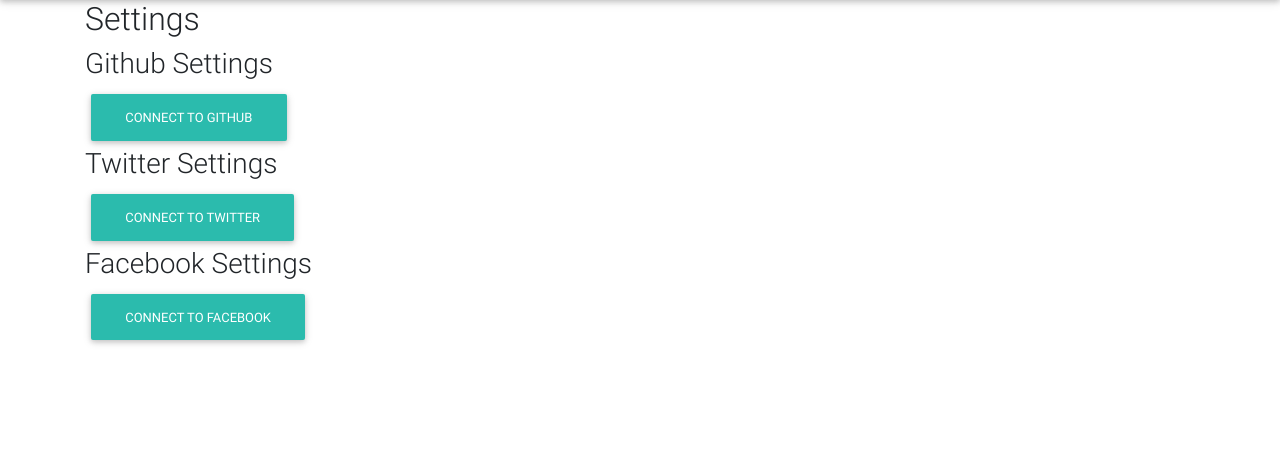
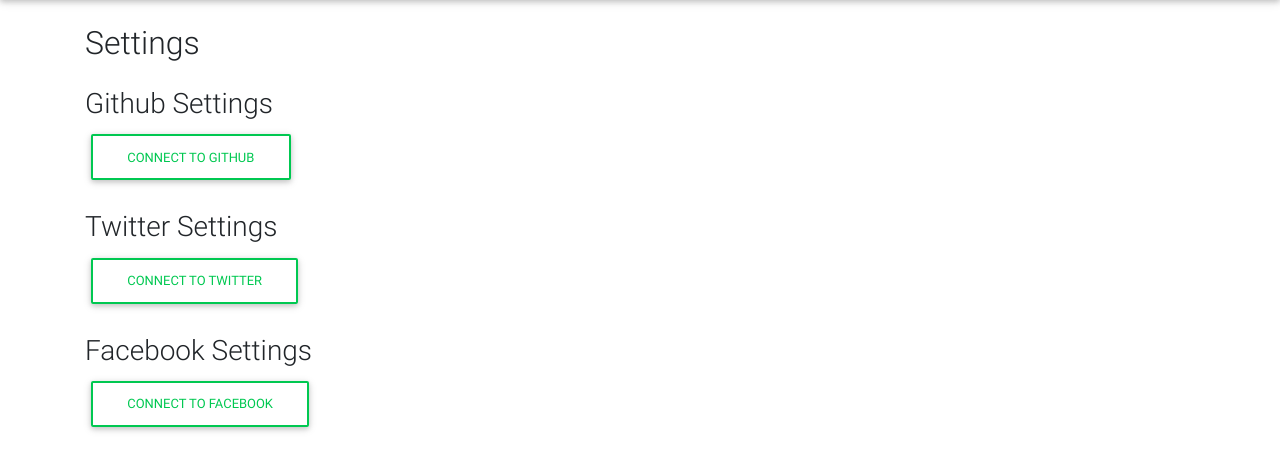
Before and after one commit to Alexmhack/django_oauth, a Django app: page /settings/ in a window 1280 px wide. Shown: the part 63-534 px from the top of the page. Run offline with Django 3.2, Linux system fonts and the light colour scheme; the visitor is signed in with stand-in values (Sample User, id 1); some libraries are stand-ins or nearby versions.

Commit message:
add classes and correct error

```diff
--- a/templates/core/settings.html
+++ b/templates/core/settings.html
@@ -6,35 +6,35 @@
 
 {% block content %}
 
-	<h2>Settings</h2>
+	<h2 class="text-left mt-4">Settings</h2>
 
-	<h3>Github Settings</h3>
+	<h3 class="mt-4">Github Settings</h3>
 
 	{% if github_login %}
 
-		<p>Connected as <a href="https://github.com/{{ github_login.extra_data.login }}/" target="_blank">{{ github_login.extra_data.login }}</a></p>
+		<p class="">Connected as <a href="https://github.com/{{ github_login.extra_data.login }}/" target="_blank">{{ github_login.extra_data.login }}</a></p>
 
 		{% if can_disconnect %}
 
 		<form method="post" action="{% url 'social:disconnect' 'github' %}">
 			{% csrf_token %}
-			<button class="btn btn-danger" type="submit">Disconnect from Github</button>
+			<button class="btn btn-outline-secondary waves-effect" type="submit">Disconnect from Github</button>
 		</form>
 
 		{% else %}
 
-		<button type="submit" disabled>Disconnect from github</button>
-		<p>You must define a <a href="">password</a> before disconnecting from Github</p>
+		<button class="btn btn-outline-danger waves-effect btn-disabled" type="submit" disabled>Disconnect from github</button>
+		<p>You must define a <a href="{% url 'password' %}">password</a> before disconnecting from Github</p>
 
 		{% endif %}
 
 	{% else %}
 
-		<a class="btn btn-default" href="{% url 'social:begin' 'github' %}">Connect to Github</a>
+		<a class="btn btn-outline-success waves-effect" href="{% url 'social:begin' 'github' %}">Connect to Github</a>
 
 	{% endif %}
 
-	<h3>Twitter Settings</h3>
+	<h3 class="mt-4">Twitter Settings</h3>
 
 	{% if twitter_login %}
 
@@ -44,45 +44,45 @@
 
 		<form method="post" action="{% url 'social:disconnect' 'twitter' %}">
 			{% csrf_token %}
-			<button class="btn btn-danger" type="submit">Disconnect from Github</button>
+			<button class="btn btn-outline-danger waves-effect" type="submit">Disconnect from Twitter</button>
 		</form>
 
 		{% else %}
 
 		<button type="submit" disabled>Disconnect from twitter</button>
-		<p>You must define a <a href="">password</a> before disconnecting from Twitter</p>
+		<p>You must define a <a href="{% url 'password' %}">password</a> before disconnecting from Twitter</p>
 
 		{% endif %}
 
 	{% else %}
 
-		<a class="btn btn-default" href="{% url 'social:begin' 'twitter' %}">Connect to twitter</a>
+		<a class="btn btn-outline-success waves-effect" href="{% url 'social:begin' 'twitter' %}">Connect to twitter</a>
 
 	{% endif %}
 
-	<h3>Facebook Settings</h3>
+	<h3 class="mt-4">Facebook Settings</h3>
 
 	{% if facebook_login %}
 
-		<p>Connected as <a href="https://facebook.com/{{ github_login.extra_data.access_token.screen_name }}/" target="_blank">{{ facebook_login.extra_data.login }}</a></p>
+		<p>Connected as <a href="https://facebook.com/{{ github_login.extra_data.id }}/" target="_blank">{{ facebook_login.extra_data.login }}</a></p>
 
 		{% if can_disconnect %}
 
 		<form method="post" action="{% url 'social:disconnect' 'facebook' %}">
 			{% csrf_token %}
-			<button class="btn btn-danger" type="submit">Disconnect from Facebook</button>
+			<button class="btn btn-outline-danger waves-effect" type="submit">Disconnect from Facebook</button>
 		</form>
 
 		{% else %}
 
 		<button type="submit" disabled>Disconnect from facebook</button>
-		<p>You must define a <a href="">password</a> before disconnecting from Facebook</p>
+		<p>You must define a <a href="{% url 'password' %}">password</a> before disconnecting from Facebook</p>
 
 		{% endif %}
 
 	{% else %}
 
-		<a class="btn btn-default" href="{% url 'social:begin' 'facebook' %}">Connect to Facebook</a>
+		<a class="btn btn-outline-success waves-effect" href="{% url 'social:begin' 'facebook' %}">Connect to Facebook</a>
 
 	{% endif %}
 
```
